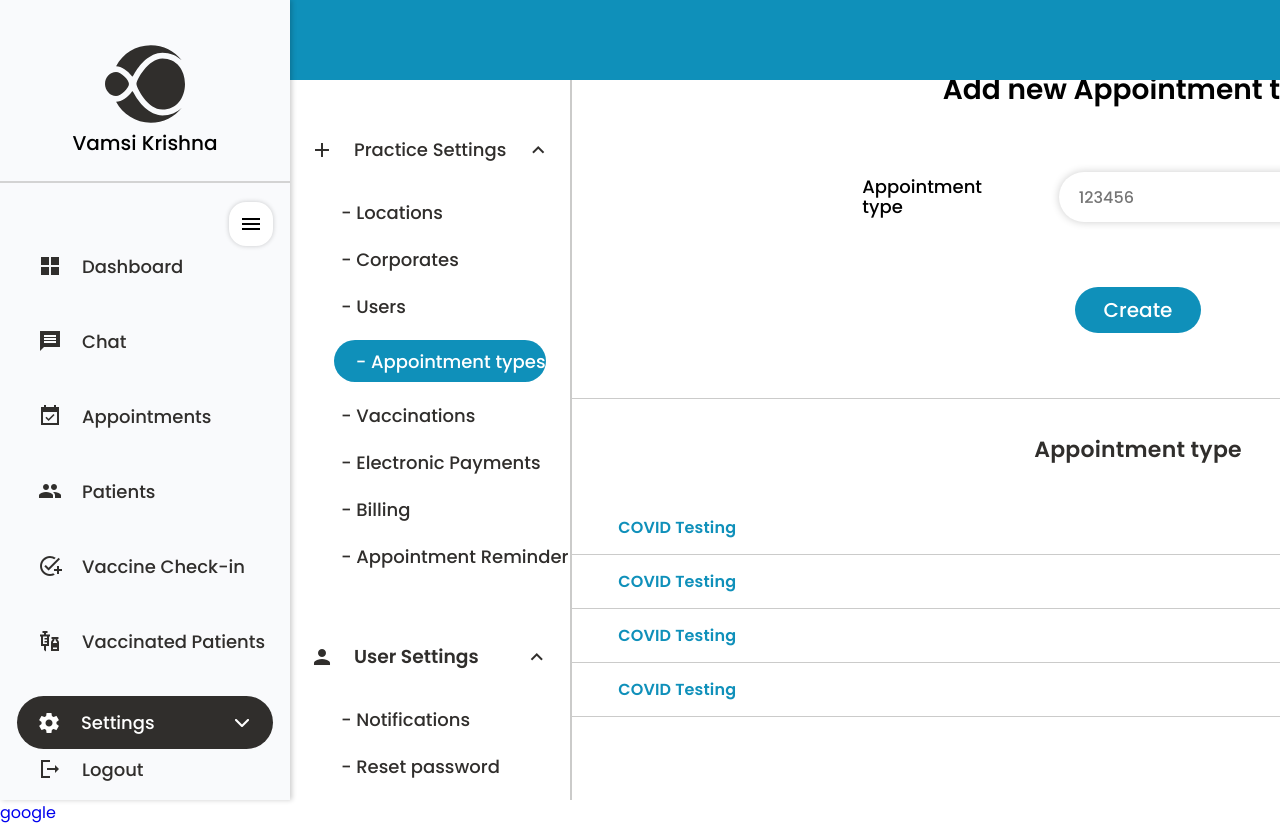
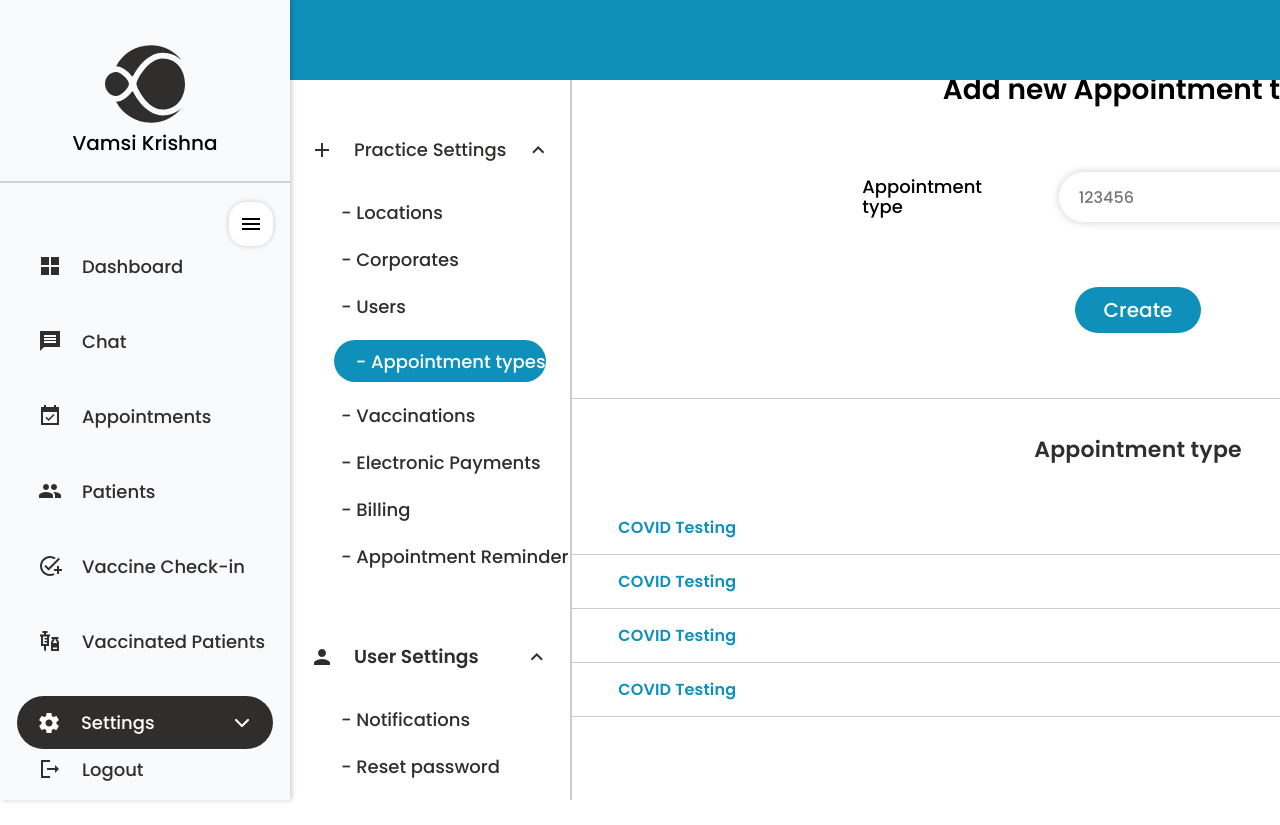
Before and after one commit to jenilsangani/health-care-syatem, a plain HTML site: page index.html in a window 1280 px wide. Shown: the top 825 px of the page. Drawn offline with Linux system fonts and the light colour scheme.

Commit message:
removed link to my website

```diff
--- a/index.html
+++ b/index.html
@@ -126,7 +126,6 @@
             </div>
     </div>
     </main>
-    <a href="www.google.com">google</a>
 </body>
 
 </html>
```
